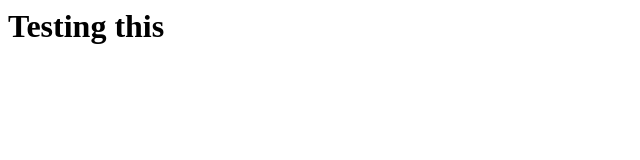
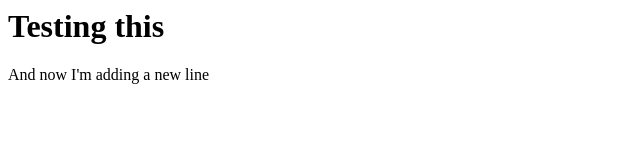
Before and after one commit to mmdelacruz/info, a plain HTML site: page index.html in a window 1280 px wide. Shown: the whole page, without its empty margins (0-640 px from the left). Drawn offline with Linux system fonts and the light colour scheme.

Commit message:
Update index.html

```diff
--- a/index.html
+++ b/index.html
@@ -9,6 +9,7 @@
 <body>
 
 <h1> Testing this </h1>
+<p>And now I'm adding a new line</p>
 
 </body>
 
```
